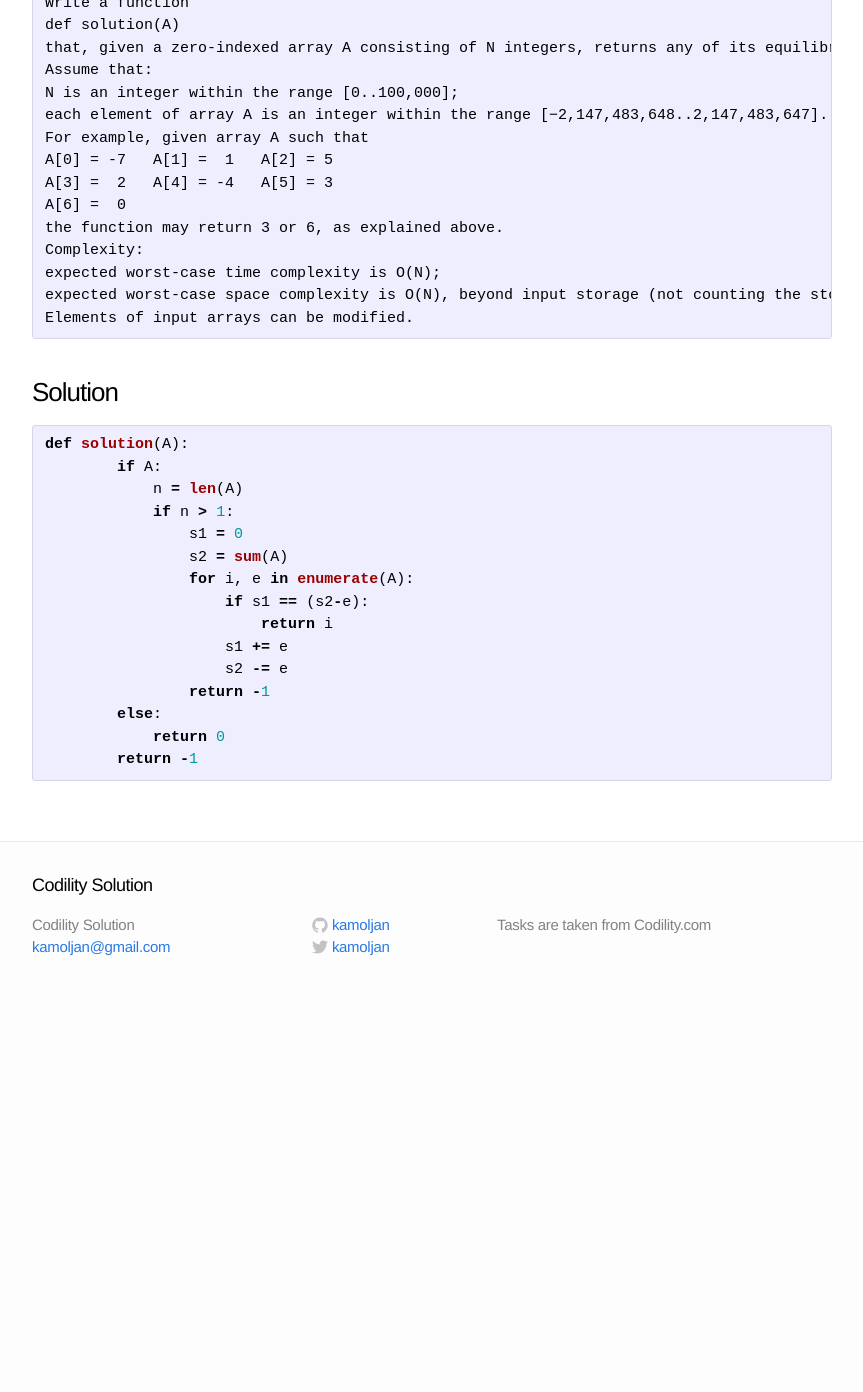
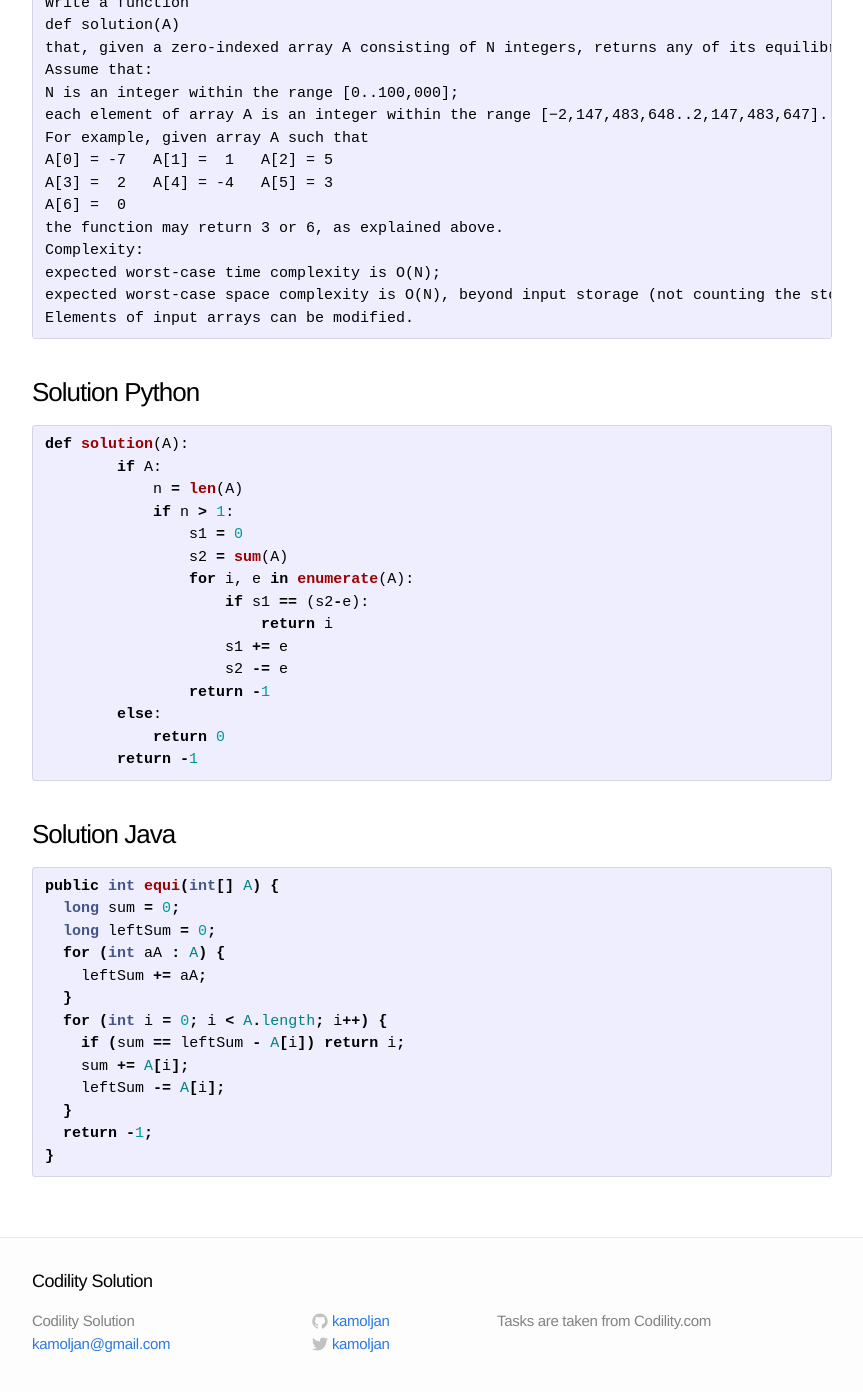
Before and after one commit to kamoljan/kamoljan.github.io, a Jekyll site: the page built from _posts/2014-07-04-equi.markdown, in a window 1280 px wide and 1400 px high, scrolled down 589 px. Shown: the top 1392 px of the window, without its empty margins (208-1071 px from the left). Built offline with Jekyll 4.4.1, drawn with Linux system fonts in a browser that asks for light colours; before the commit the page ends 1593 px from its top, so only the background shows below that.

Commit message:
Added Java version of Equi task

```diff
--- a/_posts/2014-07-04-equi.markdown
+++ b/_posts/2014-07-04-equi.markdown
@@ -39,7 +39,7 @@ expected worst-case space complexity is O(N), beyond input storage (not counting
 Elements of input arrays can be modified.
 {% endhighlight %}
 
-###Solution
+###Solution Python
 
 {% highlight python %}
 def solution(A):
@@ -58,3 +58,21 @@ def solution(A):
 	    return 0
 	return -1
 {% endhighlight %}
+
+###Solution Java
+
+{% highlight java %}
+public int equi(int[] A) {
+  long sum = 0;
+  long leftSum = 0;
+  for (int aA : A) {
+    leftSum += aA;
+  }
+  for (int i = 0; i < A.length; i++) {
+    if (sum == leftSum - A[i]) return i;
+    sum += A[i];
+    leftSum -= A[i];
+  }
+  return -1;
+}
+{% endhighlight %}
--- a/_posts/2015-03-08-TapeEquilimbrium.markdown
+++ b/_posts/2015-03-08-TapeEquilimbrium.markdown
@@ -49,11 +49,7 @@ Elements of input arrays can be modified.
 {% highlight go %}
 package solution
 
-// you can also use imports, for example:
 import "math"
-
-// you can use fmt.Println for debugging purposes, e.g.
-// fmt.Println("this is a debug message")
 
 func Solution(A []int) int {
     N := len(A)
```
